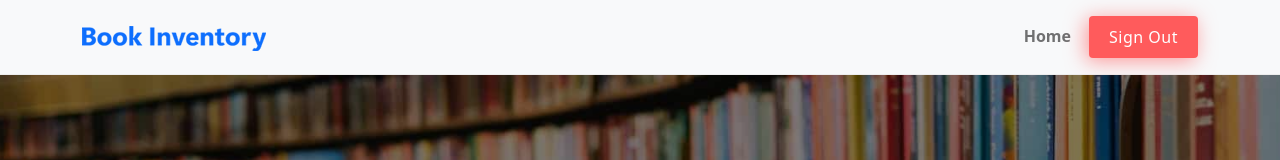
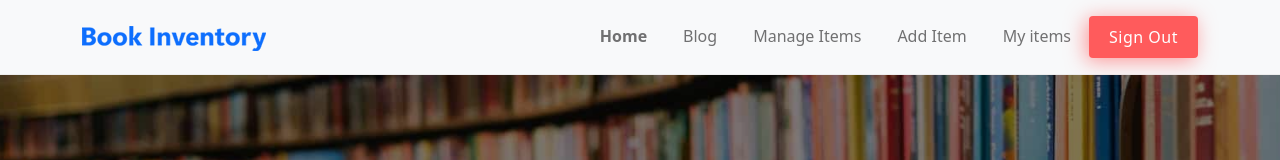
Before and after one commit to biswajit-adhikary/Book-Inventory-Client, a React (Create React App) app: page / in a window 1280 px wide. Shown: the top 160 px of the page. Built offline with nearby package versions, Linux system fonts and the light colour scheme; no server answers; sample sign-in values are in the browser's storage.

Commit message:
Custom hook added for display books and manage inventories

```diff
--- a/src/App.js
+++ b/src/App.js
@@ -26,7 +26,11 @@ function App() {
             <BookDetails />
           </RequireAuth>
         }></Route>
-        <Route path="/manage-inventories" element={<Inventories />} />
+        <Route path="/manage-inventories" element={
+          <RequireAuth>
+            <Inventories />
+          </RequireAuth>
+        } />
         <Route path="/add-new-item" element={
           <RequireAuth>
             <AddNewItem />
--- a/src/Pages/Home/Books/Books.js
+++ b/src/Pages/Home/Books/Books.js
@@ -1,16 +1,11 @@
-import React, { useEffect, useState } from 'react';
 import { Container, Row } from 'react-bootstrap';
 import { Link } from 'react-router-dom';
+import useBooks from '../../../hooks/useBooks';
 import Book from '../Book/Book';
 import './Books.css';
 
 const Books = () => {
-    const [books, setBooks] = useState([]);
-    useEffect(() => {
-        fetch('http://localhost:5000/book')
-            .then(res => res.json())
-            .then(data => setBooks(data));
-    }, [])
+    const [books] = useBooks([]);
     return (
         <div className='books-area'>
             <Container>
--- a/src/Pages/Inventories/Inventories.js
+++ b/src/Pages/Inventories/Inventories.js
@@ -1,16 +1,11 @@
-import React, { useEffect, useState } from 'react';
 import { Container, Table } from 'react-bootstrap';
 import { Link } from 'react-router-dom';
+import useBooks from '../../hooks/useBooks';
 import Inventory from '../Inventory/Inventory';
 import './Inventories.css';
 
 const Inventories = () => {
-    const [inventories, setInventories] = useState([]);
-    useEffect(() => {
-        fetch('http://localhost:5000/book')
-            .then(res => res.json())
-            .then(data => setInventories(data));
-    }, [])
+    const [books] = useBooks([]);
     return (
         <div className='inventories-area'>
             <Container>
@@ -29,9 +24,9 @@ const Inventories = () => {
                         </thead>
                         <tbody>
                             {
-                                inventories.map(inventory => <Inventory
-                                    key={inventory._id}
-                                    inventory={inventory}
+                                books.map(book => <Inventory
+                                    key={book._id}
+                                    book={book}
                                 ></Inventory>)
                             }
                         </tbody>
--- a/src/Pages/Inventory/Inventory.js
+++ b/src/Pages/Inventory/Inventory.js
@@ -2,8 +2,8 @@ import React from 'react';
 import { Button } from 'react-bootstrap';
 import './Inventory.css'
 
-const Inventory = ({ inventory }) => {
-    const { _id, name, quantity } = inventory;
+const Inventory = ({ book }) => {
+    const { _id, name, quantity } = book;
     return (
         <tr className='single-inventory'>
             <td>{_id}</td>
--- a/src/Pages/Shared/Header/Header.js
+++ b/src/Pages/Shared/Header/Header.js
@@ -25,6 +25,22 @@ const Header = () => {
                             <NavLink
                                 className={({ isActive }) => isActive ? "nav-link active-link" : "nav-link"} to="/">Home
                             </NavLink>
+                            <NavLink
+                                className={({ isActive }) => isActive ? "nav-link active-link" : "nav-link"} to="/blog">Blog
+                            </NavLink>
+                            {
+                                user && <>
+                                    <NavLink
+                                        className={({ isActive }) => isActive ? "nav-link active-link" : "nav-link"} to="/manage-inventories">Manage Items
+                                    </NavLink>
+                                    <NavLink
+                                        className={({ isActive }) => isActive ? "nav-link active-link" : "nav-link"} to="/add-new-item">Add Item
+                                    </NavLink>
+                                    <NavLink
+                                        className={({ isActive }) => isActive ? "nav-link active-link" : "nav-link"} to="/my-items">My items
+                                    </NavLink>
+                                </>
+                            }
                             {
                                 user
                                     ?
```
